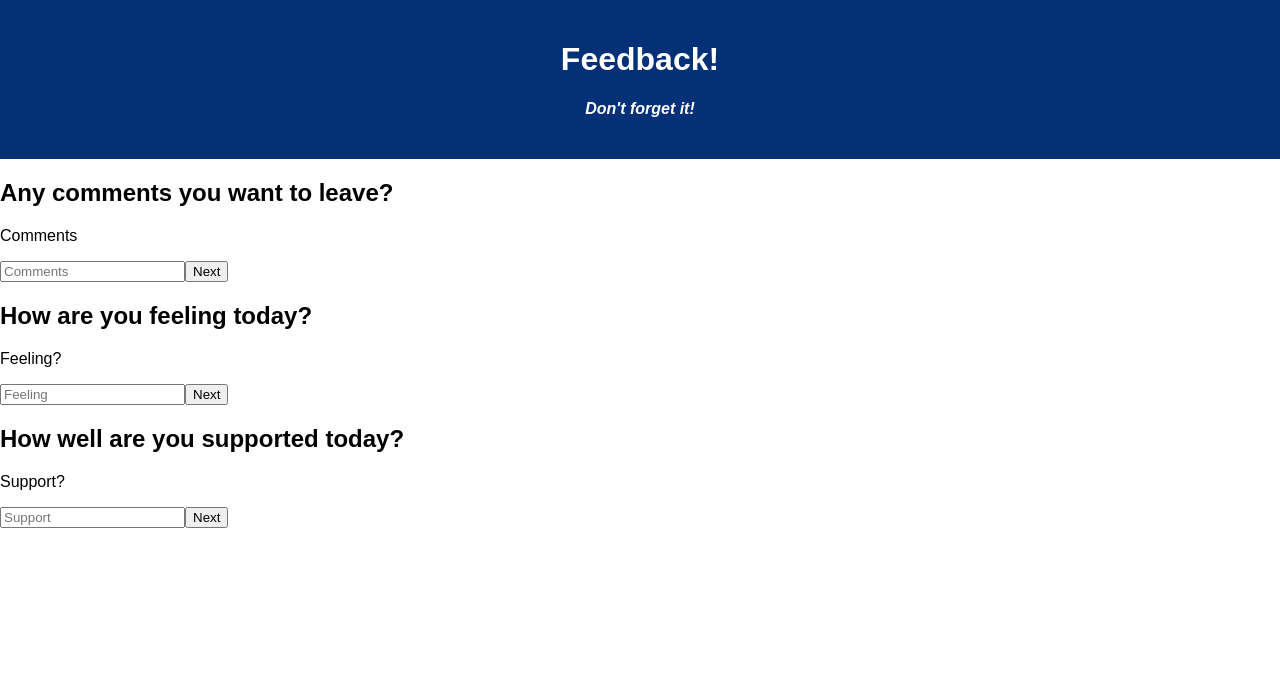
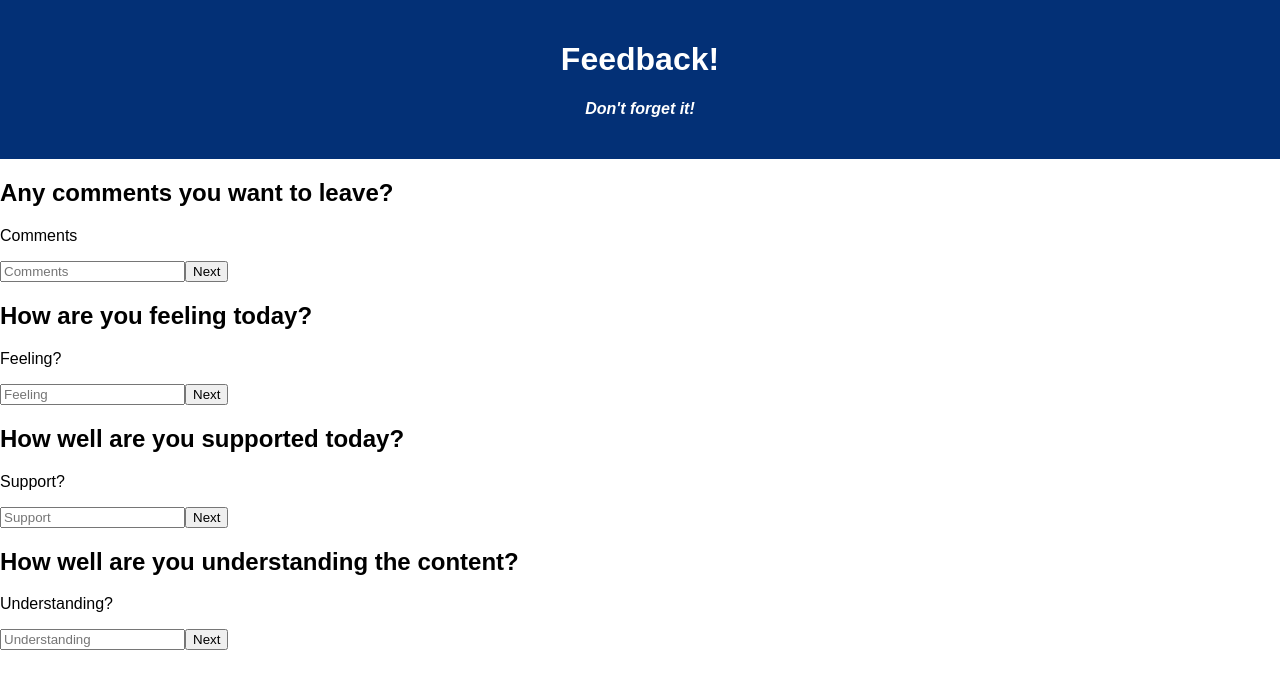
Before and after one commit to nimoabdi/weekend-redux-feedback-loop, a React (Create React App) app: page / in a window 1280 px wide. Shown: the top 688 px of the page. Built offline with nearby package versions, Linux system fonts and the light colour scheme.

Commit message:
finished with basics

```diff
--- a/src/components/App/App.jsx
+++ b/src/components/App/App.jsx
@@ -5,6 +5,7 @@ import { HashRouter as Router, Route, Link } from 'react-router-dom';
 import Comments from '../Comments/Comments';
 import Feeling from '../Feeling/Feeling';
 import Support from '../Support/Support';
+import Understanding from '../Understanding/Understanding';
 
 function App() {
 
@@ -17,6 +18,9 @@ function App() {
       </header>
     </div>
     <Route>
+
+    </Route>
+    <Route>
       <Comments />
     </Route>
     <Route>
@@ -25,6 +29,10 @@ function App() {
     <Route>
       <Support />
     </Route>
+    <Route>
+      <Understanding />
+    </Route>
+
   </Router>
   );
 }
--- /dev/null
+++ b/src/components/SubmitThankYou/SubmitThankYou.jsx
@@ -0,0 +1,6 @@
+function SubmitThankYou() {
+    return (
+        <>
+        </>
+    )
+}
--- a/src/components/Support/Support.jsx
+++ b/src/components/Support/Support.jsx
@@ -7,7 +7,7 @@ function Support() {
 
     const fetchSupport = (event) => {
         event.preventDefault();
-        console.log('this is the support rating', feelings)
+        console.log('this is the support rating', supports)
         dispatch({
             type: 'SUPPORT_NUMBER',
             payload: supports
@@ -24,14 +24,11 @@ function Support() {
                         required
                         placeholder='Support'
                         value={supports}
-                        onChange={(event)=> fetchSupport(event.target.value)}>
+                        onChange={(event)=> setSupport(event.target.value)}>
                         </input>
                         <button type='submitBtn'>Next</button>
                 </form>
             </header>
-
-
-
         </section>
     )
 }
--- a/src/components/Understanding/Understanding.jsx
+++ b/src/components/Understanding/Understanding.jsx
@@ -0,0 +1,36 @@
+import React, { useState } from 'react';
+import { useDispatch } from 'react-redux';
+
+function Understanding() {
+    const [getUnderstanding, setUnderstanding] = useState('');
+    const dispatch = useDispatch();
+
+    const fetchUnderstanding = (event) => {
+        event.preventDefault();
+        console.log('this is the understanding rating', getUnderstanding)
+        dispatch({
+            type: 'UNDERSTANDING_NUMBER',
+            payload: getUnderstanding
+        })
+    }
+
+    return (
+        <section>
+        <header>
+            <h1>How well are you understanding the content?</h1>
+            <p>Understanding?</p>
+                <form onSubmit={fetchUnderstanding}>
+                    <input type='number'
+                        required
+                        placeholder='Understanding'
+                        value={getUnderstanding}
+                        onChange={(event)=> setUnderstanding(event.target.value)}>
+                        </input>
+                        <button type='submitBtn'>Next</button>
+                </form>
+            </header>
+
+        </section>
+    )
+}
+export default Understanding;
```
Also changed, not shown: src/components/Review/Review.jsx (+49 -0 lines), src/components/SubmitReview/SubmitReview.jsx (deleted).
